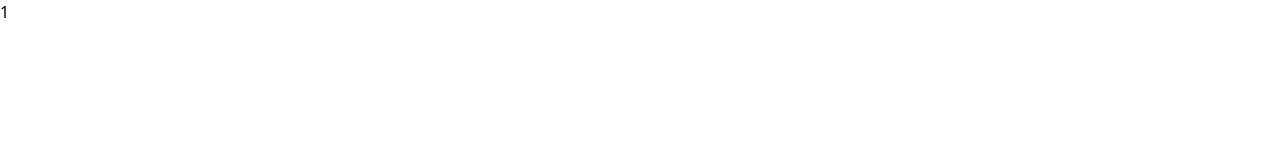
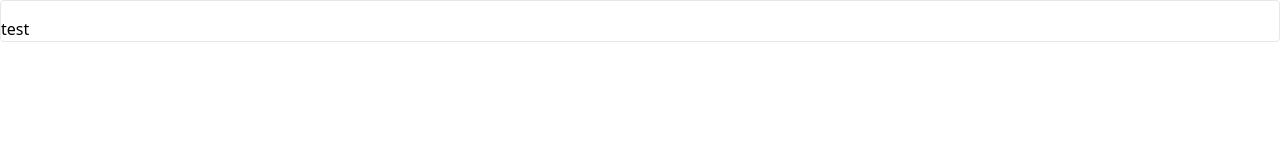
Before and after one commit to TarasMamch/media, a React (Create React App) app: page / in a window 1280 px wide. Shown: the top 160 px of the page. Built offline with nearby package versions, Linux system fonts and the light colour scheme; data requests are answered from the project's data file.

Commit message:
added function to list users

```diff
--- a/src/components/UsersList.js
+++ b/src/components/UsersList.js
@@ -21,8 +21,15 @@
         return <div>Error fetching data...</div>
     }
 
+    const renderedUsers = data.map((user) => {
+        return <div key={user.id} className="mb-2 border rounded">
+            <div className="flex p-2 justify-between items-center cursor-pointer" />
+            {user.name}
+        </div>
+    })
+
     return <div>
-        {data.length}
+        {renderedUsers}
     </div>
 }
 
```
